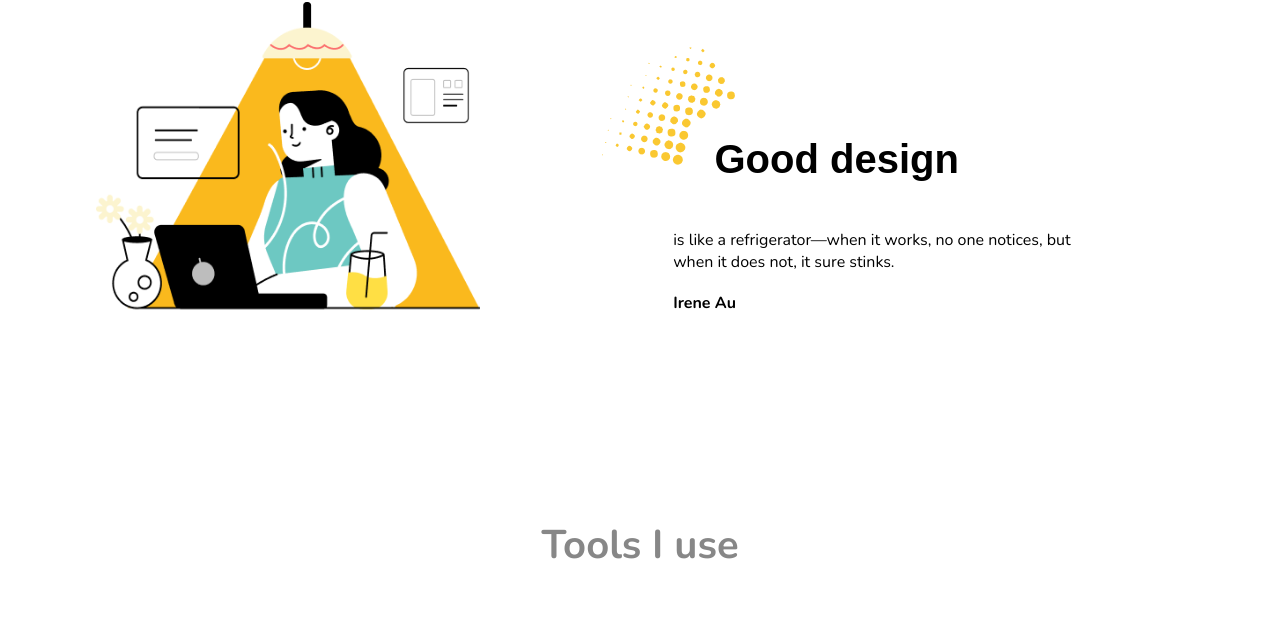
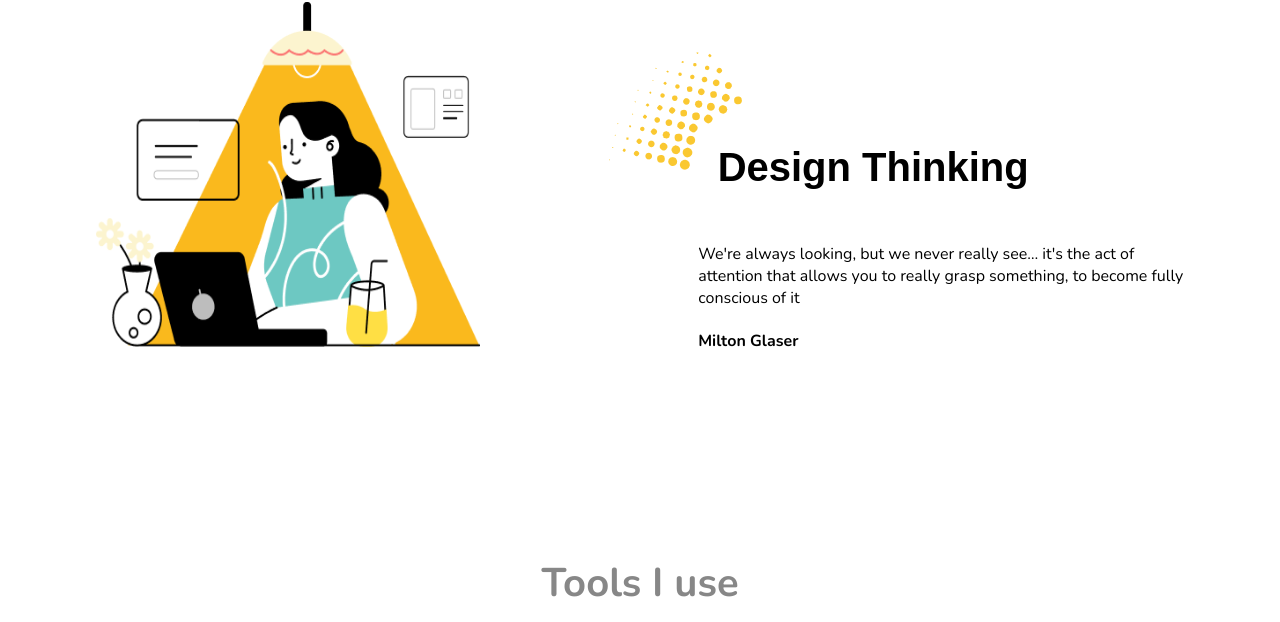
Before and after one commit to sherwood-a/portfolio, a plain HTML site: page index.html in a window 1280 px wide. Shown: the part 1576-2198 px from the top of the page. Drawn offline with nearby package versions, Linux system fonts and the light colour scheme; a web font is replaced by a local one.

Commit message:
design thinking

```diff
--- a/index.html
+++ b/index.html
@@ -122,12 +122,13 @@
                     <div class="heading-container">
                         <div class="heading-inner-container">
                             <img src="/pics/heading-pic.png" alt="heading-pic" class="heading-pic">
-                            <h2 class="h2-section-3 heading">Good design</h2>
+                            <h2 class="h2-section-3 heading">Design Thinking</h2>
                         </div>
                     </div>
-                    <p class="section-3-text">is like a refrigerator—when it works, no one notices,
-                        but when it does not, it sure stinks.</p>
-                    <p class="section-3-text bold">Irene Au</p>
+                    <p class="section-3-text">We're always looking, but we never really see…
+                        it's the act of attention that allows you to really grasp something,
+                        to become fully conscious of it</p>
+                    <p class="section-3-text bold">Milton Glaser</p>
                 </div>
             </div>
         </section>
```
